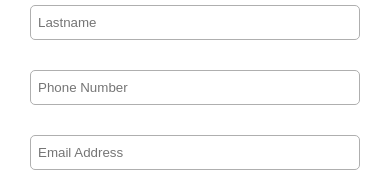
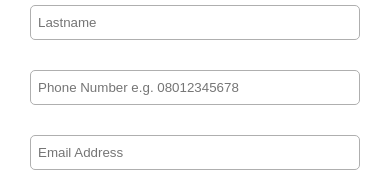
Before and after one commit to jilh/teamhyk, a React (Create React App) app: page / in a window 390 px wide. Shown: the part 597-769 px from the top of the page. Built offline with nearby package versions, Linux system fonts and the light colour scheme; no server answers.

Commit message:
added phone number format to input placeholder

```diff
--- a/src/App.js
+++ b/src/App.js
@@ -196,7 +196,7 @@ function App() {
               </div>
             </div>
             <div className="form-group">
-              <input type="phone" name="phone" placeholder="Phone Number" value={phoneNumber} className={ phoneNumberError ? 'form-input form-input-error': 'form-input' } onChange={ (e) => handlePhoneNumberChanged(e) }/>
+              <input type="phone" name="phone" placeholder="Phone Number e.g. 08012345678" value={phoneNumber} className={ phoneNumberError ? 'form-input form-input-error': 'form-input' } onChange={ (e) => handlePhoneNumberChanged(e) }/>
             </div>
             <div className="form-group">
               <input type="email" name="email" placeholder="Email Address" value={emailAddress} className={ emailAddressError ? 'form-input form-input-error': 'form-input' } onChange={ (e) => handleEmailAddressChanged(e) }/>
```
